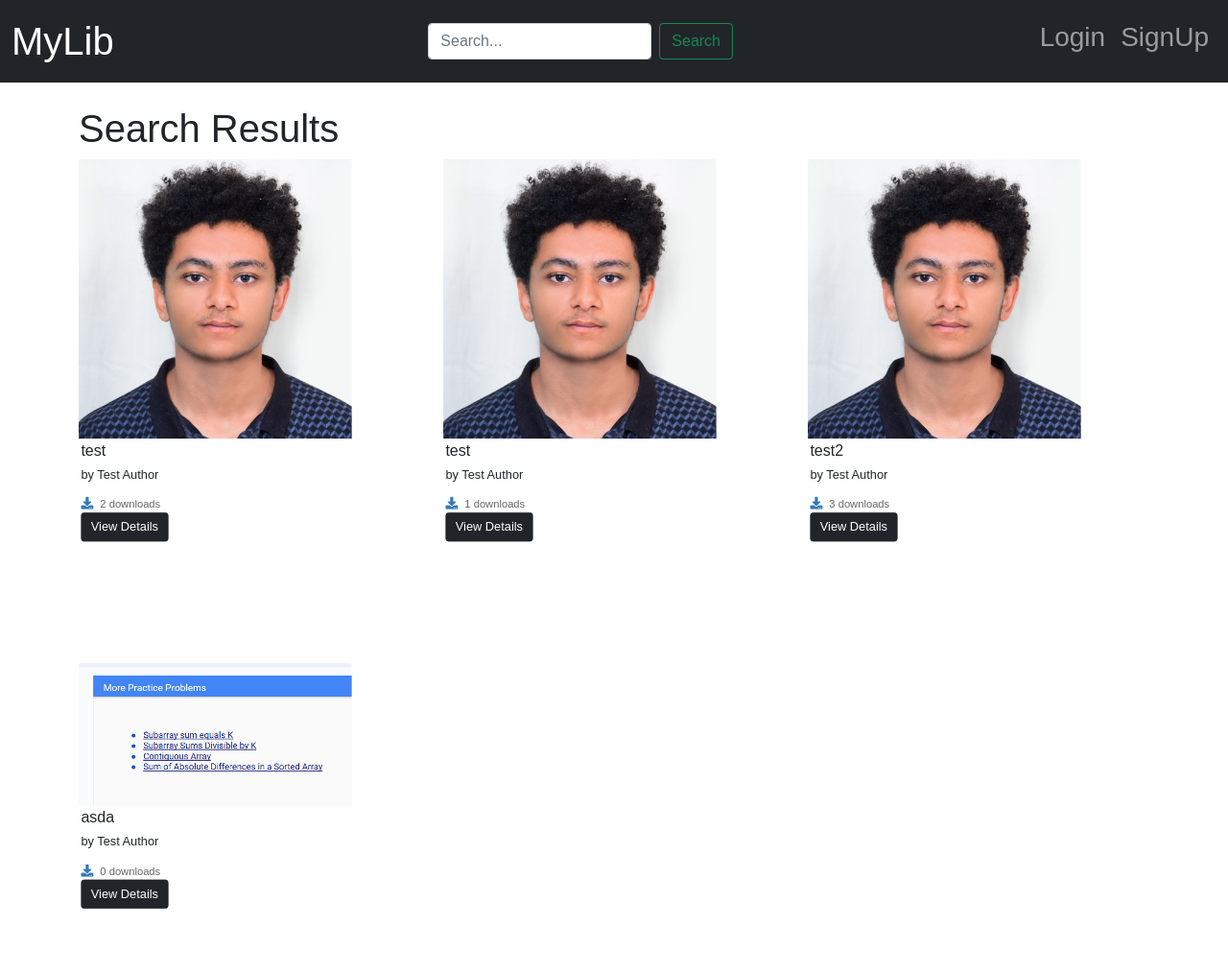
After one commit to Ycrafts/MyLib, a Django app: page /books/search/ in a window 1280 px wide. The commit adds this page. Shown: the whole page at 96% size. Run offline with Django 5.2, Linux system fonts and the light colour scheme; data comes from the database, SQL or seed files in the repository; both versions use the stored data as it was after the commit.

Commit message:
everything before db reset

```diff
--- /dev/null
+++ b/books/forms.py
@@ -0,0 +1,4 @@
+from django import forms
+
+class SearchForm(forms.Form):
+    q = forms.CharField(label='Search', max_length=100)
--- a/books/urls.py
+++ b/books/urls.py
@@ -1,7 +1,15 @@
 from django.urls import path
 from .views import BookListView
 from django.views.static import serve
-from .views import serve_pdf_download, serve_pdf_open, add_to_fav, BookDetailView, FavoriteBookListView, DeleteFavoriteView
+from .views import (
+    serve_pdf_download,
+    serve_pdf_open,
+    add_to_fav,
+    BookDetailView,
+    FavoriteBookListView,
+    DeleteFavoriteView,
+    SearchView,
+)
 
 
 urlpatterns = [
@@ -13,4 +21,5 @@ urlpatterns = [
     path('favorites/<int:pk>/remove',DeleteFavoriteView.as_view(), name="remove_favorite" ),
     path('<int:pk>/', BookDetailView.as_view(), name="book_detail"),
     path('favorites/', FavoriteBookListView.as_view(), name="favorites"),
+    path('search/', SearchView.as_view(), name="search_results")
 ]
--- a/books/views.py
+++ b/books/views.py
@@ -9,11 +9,17 @@ from django.core.files.storage import default_storage
 from django.http import FileResponse, HttpResponse
 import os
 from django.contrib.auth.decorators import login_required
+from .forms import SearchForm
+
 
 class BookListView(ListView):
     model = Book
     template_name = "home.html"
     context_object_name = 'books'
+
+    def get_queryset(self):
+        return Book.objects.order_by('-download_count') #highest download_count first
+
 
 def serve_pdf_open(request, pk):
     book = get_object_or_404(Book, pk=pk)
@@ -70,3 +76,21 @@ class DeleteFavoriteView(LoginRequiredMixin, DeleteView):  #favorite related
         book = context['book'].book
         context['book'] = book
         return context
+
+class SearchView(ListView):
+    model = Book
+    form_class = SearchForm
+    template_name = 'books/search_results.html'
+    context_object_name = "book_search_list"
+    def get_queryset(self):
+        queryset = super().get_queryset()
+        form = self.form_class(self.request.GET)
+        if form.is_valid():
+            query = form.cleaned_data['q']
+            queryset = queryset.filter(
+                title__icontains=query) | queryset.filter(
+                author__name__icontains=query) | queryset.filter(
+                category__name__icontains=query) | queryset.filter(
+                publicationDate__icontains=query)
+
+        return queryset
--- a/templates/base.html
+++ b/templates/base.html
@@ -28,6 +28,10 @@
                     </li>
                     {% endif %}
                 </ul>
+                <form  class="d-flex ms-auto" method="get" action="{% url 'search_results' %}">
+                    <input required class="form-control me-2" type="search" name="q" placeholder="Search...">
+                    <button class="btn btn-outline-success" type="submit">Search</button>
+                </form>
                 <ul class="navbar-nav ms-auto">
                     {% if user.is_authenticated %}
                         <li class="nav-item">
--- /dev/null
+++ b/templates/books/search_results.html
@@ -0,0 +1,31 @@
+{% extends 'base.html' %}
+
+{% block content %}
+  <h1>Search Results</h1>
+  <div class="row row-cols-1 row-cols-md-3 g-4">
+    {% for book in book_search_list  %}
+      <div class="col">
+        <div class="card h-100">
+          <a href="{% url 'book_detail' book.pk %}"><img width="100" src="{{ book.coverImage.url }}" class="card-img-top" alt="Picture Unavailable"></a>
+          <div class="card-body">
+            <h5 class="card-title">{{ book.title }}</h5>
+            <p class="card-text">by {{ book.author }}</p>
+            <div class="download-info">
+              <i class="fas fa-download"></i> {{ book.download_count }} downloads
+            </div>
+            <div class="d-flex justify-content-between">
+              <a href="{% url 'book_detail' book.pk %}" class="btn btn-dark">View Details</a>
+              {% if user.is_authenticated %}
+
+              <a href="{% url 'book_pdf_download' book.pk %}" class="btn btn-dark">Download</a>
+              <a href="{% url 'add_to_fav' book.pk %}" class="btn btn-dark">Add to Favorites+</a>
+              {% endif %}
+            </div>
+          </div>
+        </div>
+      </div>
+    {% empty %}
+      <p>No results found.</p>
+    {% endfor %}
+  </div>
+{% endblock content %}
```
Also changed, not shown: db.sqlite3.
